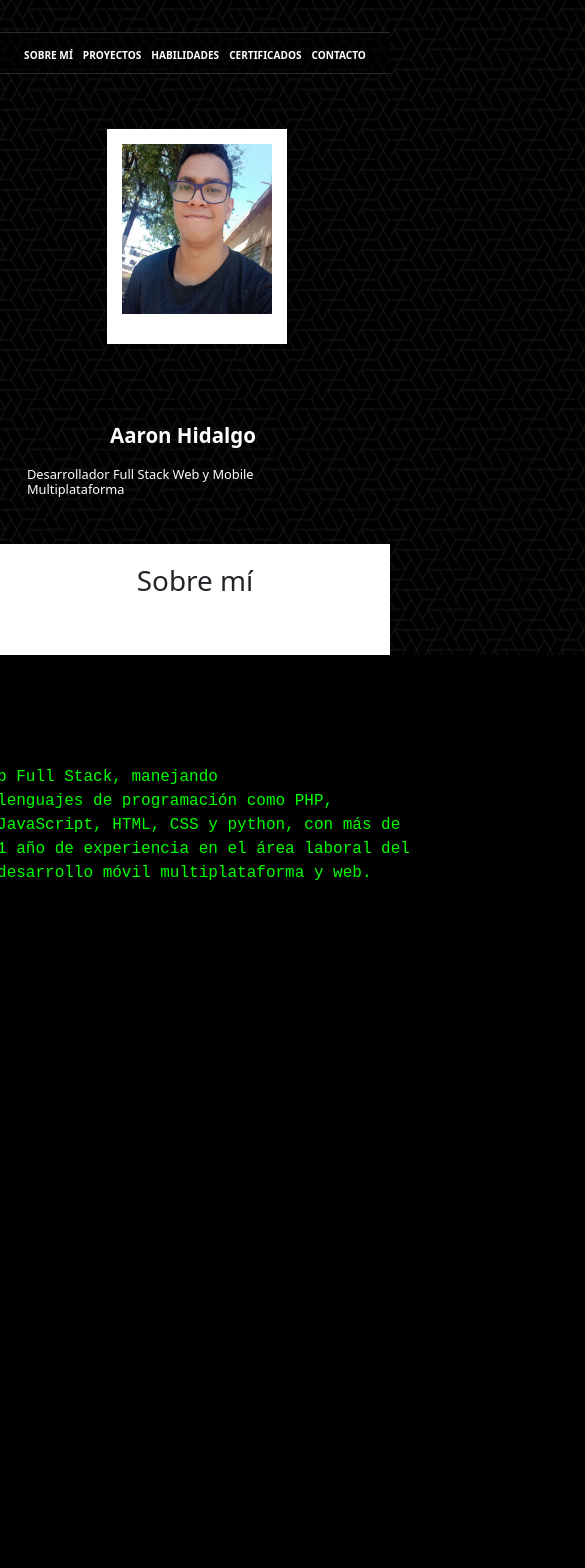
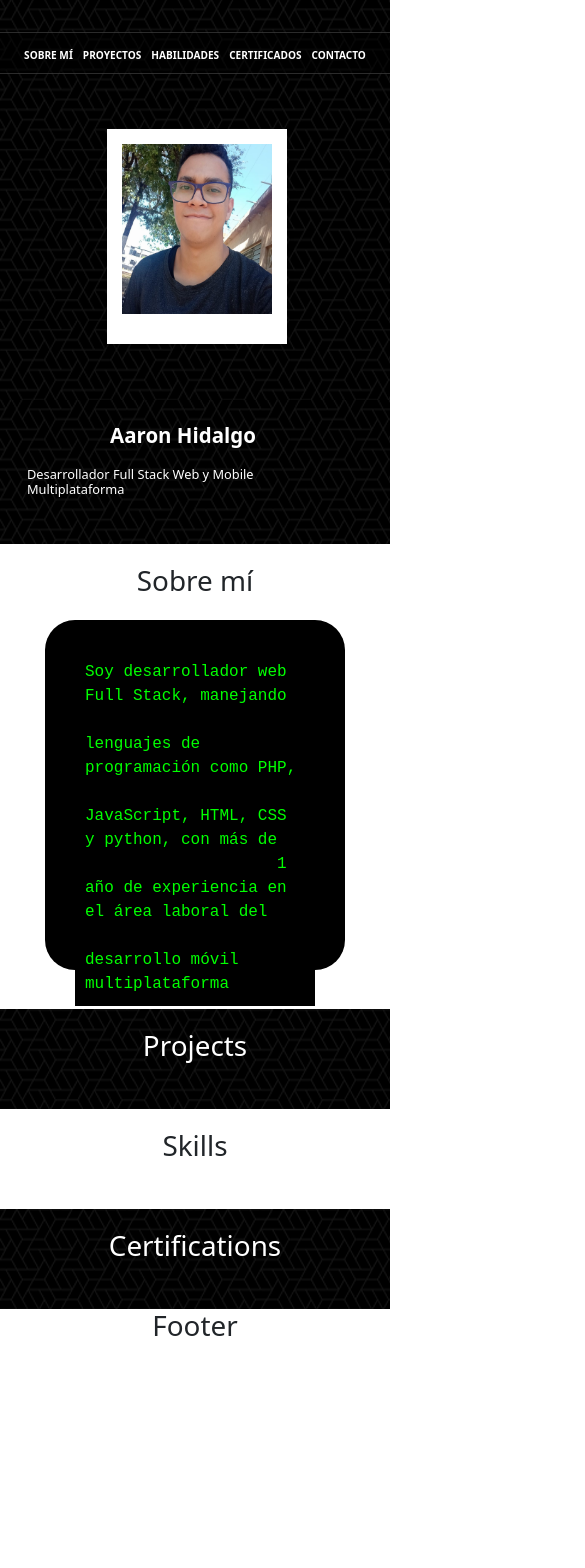
Before and after one commit to Aj3Aaron/Portfolio, a React (Create React App) app: page / in a window 390 px wide. Shown: the top 1568 px of the page, 585 px wide, since content can reach past the window. After the commit the page ends 1350 px from the top, so only its background shows below. Built offline with nearby package versions, Linux system fonts and the light colour scheme.

Commit message:
actualizando AboutMe

```diff
--- a/src/styles/AboutMe.css
+++ b/src/styles/AboutMe.css
@@ -6,6 +6,14 @@
     width: 1000px;
     height: 1000px;
 }
+
+@media (max-width: 800px) {
+    .div-AboutMe{
+        width: 300px;
+        height: 350px;
+    }
+
+  }
 
 
 /* Typewriter.css */
```
